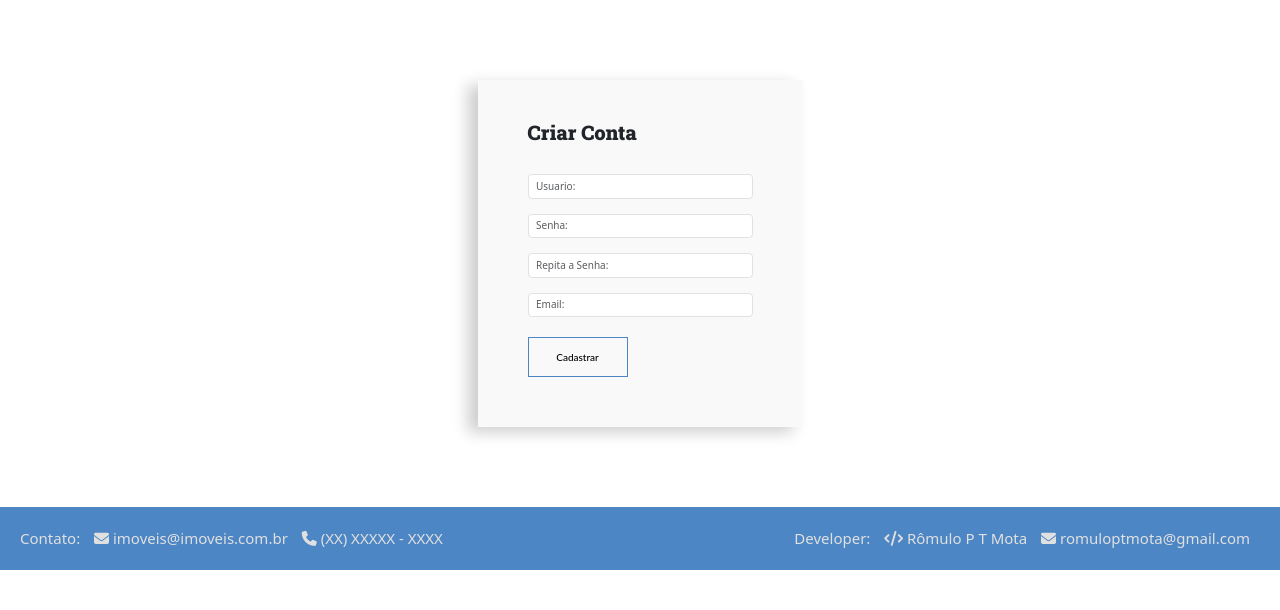
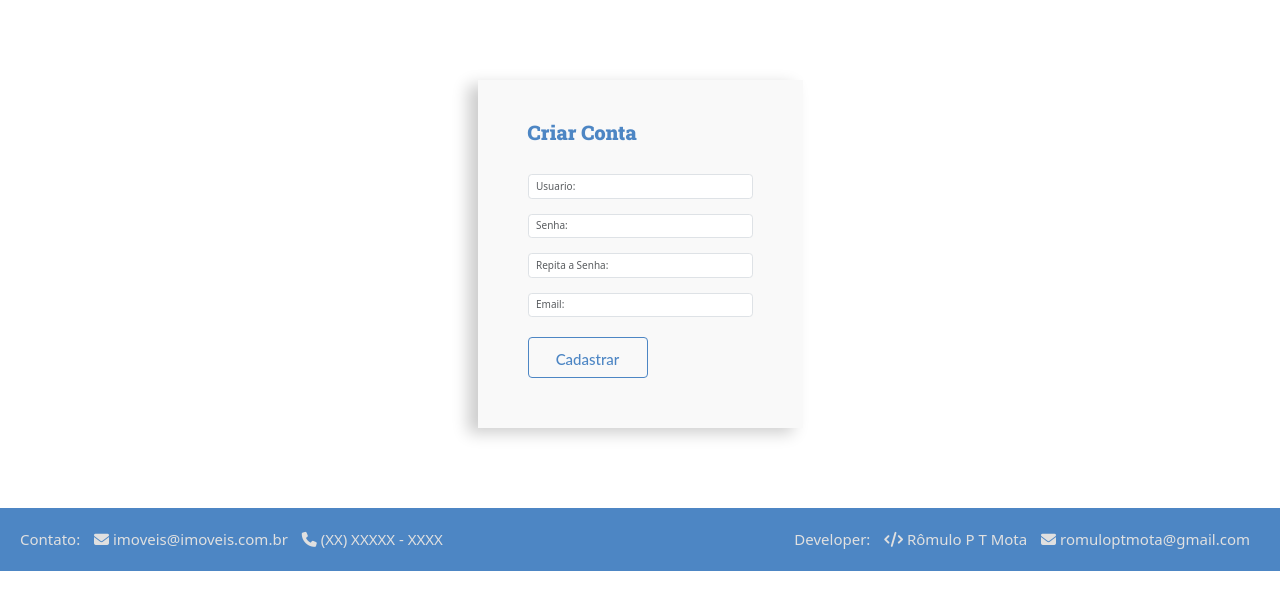
Before and after one commit to romuloptmota/sistema-imoveis, a Django app: page /criar/ in a window 1280 px wide. Shown: the part 143-753 px from the top of the page. Run offline with Django 4.2, Linux system fonts and the light colour scheme; some libraries are stand-ins or nearby versions.

Commit message:
Alterado layout cadastrar

```diff
--- a/core/static/css/styles.css
+++ b/core/static/css/styles.css
@@ -268,6 +268,7 @@ h1,h2,h3,h4,h5,h6 {
 .register-title {
     margin-top: 2rem;
     margin-bottom: 3rem;
+    color: var(--color-debug-dark);
 }
 
 .client-register {
@@ -310,18 +311,21 @@ h1,h2,h3,h4,h5,h6 {
 }
 
 .custom-btn {
-    width: 100px;
-    height: 40px;
+    width: 120px;
+    height: 41px;
     padding: 10px 25px;
     border: 1px solid var(--color-debug-dark);
     font-family: 'Lato', var(--font-headings);
     font-weight: 500;
+    font-size: 1.5rem;
     background: transparent;
     cursor: pointer;
     transition: all 0.3s ease;
     position: relative;
     display: inline-block;
     margin-top: 2rem;
+    border-radius: .4rem;
+    color: var(--color-debug-dark);
 }
 
 /* 1 */
--- a/core/templates/create.html
+++ b/core/templates/create.html
@@ -30,7 +30,7 @@
                                 <input class="form-control mt-4" type="password" name="password" id="password" placeholder="Senha: ">
                                 <input class="form-control mt-4" type="password" name="password-conf" id="password-conf" placeholder="Repita a Senha: ">
                                 <input class="form-control mt-4" type="email" name="email" id="email" placeholder="Email: ">
-                                <input class="custom-btn btn-1 " type="submit" value="Cadastrar">
+                                <input class="custom-btn btn-1" type="submit" value="Cadastrar">
                             </div>
                         </form>
                     </div>
```
